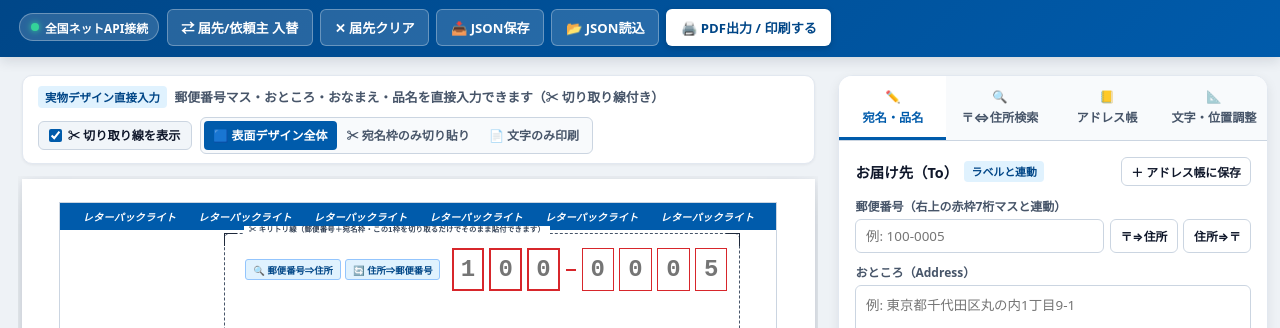
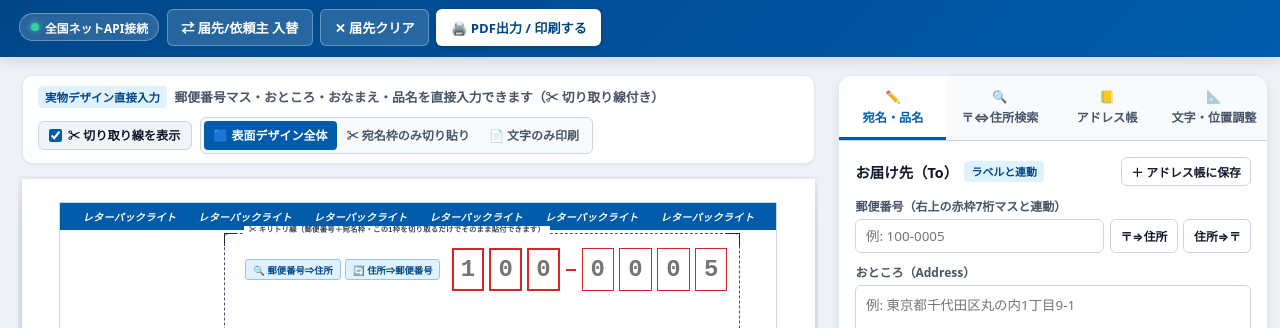
Before and after one commit to yoshi7930/letterpack-lite-offline, a plain HTML site: page index.html in a window 1280 px wide. Shown: the part 43-371 px from the top of the page. Drawn offline with Linux system fonts and the light colour scheme.

Commit message:
Remove JSON save and load buttons from header

```diff
--- a/index.html
+++ b/index.html
@@ -409,8 +409,6 @@
         </div>
         <button type="button" id="btn-swap-to-from" class="btn btn-ghost-light">⇄ 届先/依頼主 入替</button>
         <button type="button" id="btn-clear-to" class="btn btn-ghost-light">✕ 届先クリア</button>
-        <button type="button" id="btn-save-json" class="btn btn-ghost-light">📥 JSON保存</button>
-        <button type="button" id="btn-load-json" class="btn btn-ghost-light">📂 JSON読込</button>
         <input type="file" id="json-file-input" accept=".json,application/json" style="display:none;" />
         <button type="button" id="btn-header-print" class="btn btn-primary">🖨️ PDF出力 / 印刷する</button>
       </div>
```
Also changed, not shown: letterpack-lite-offline.html (+0 -2 lines).
